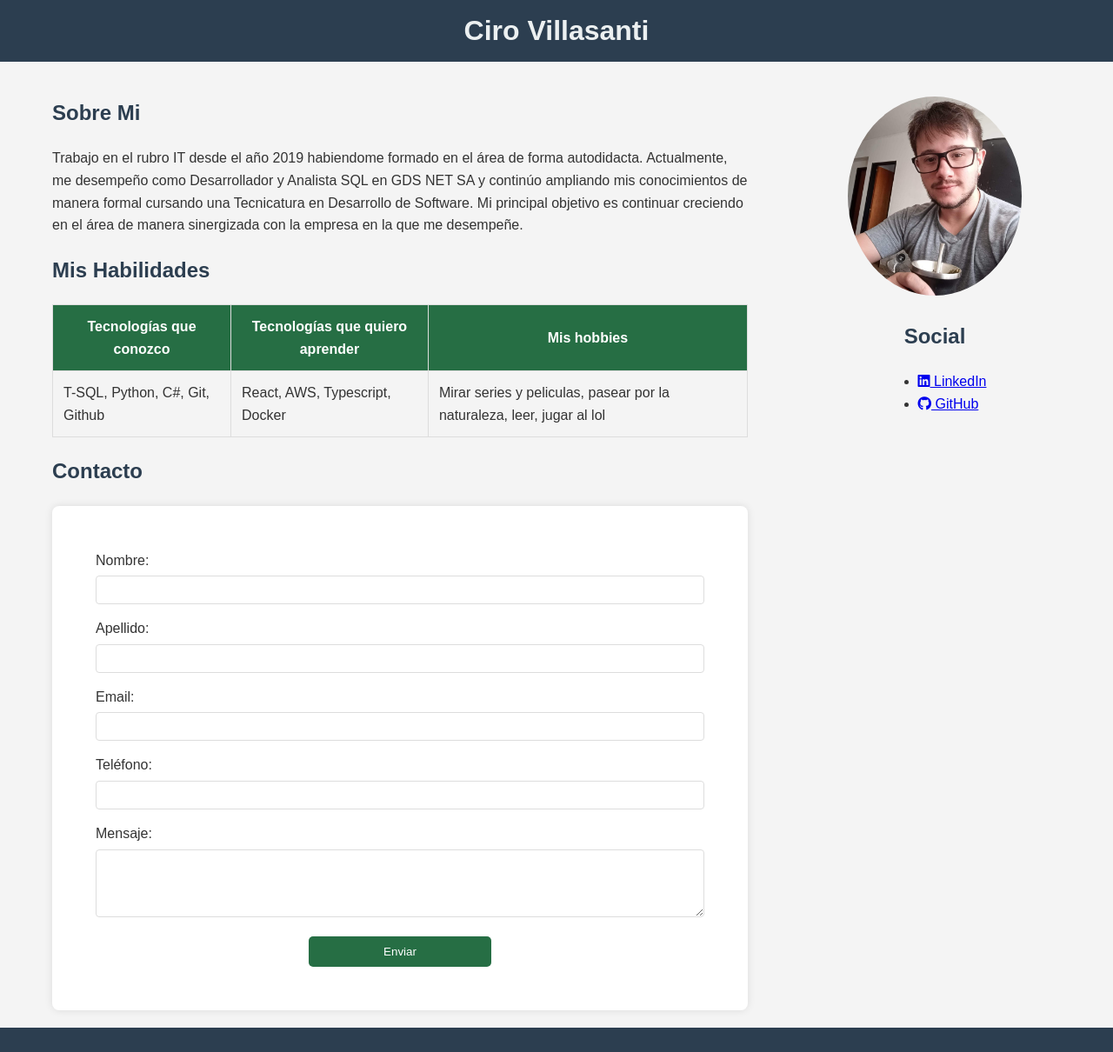
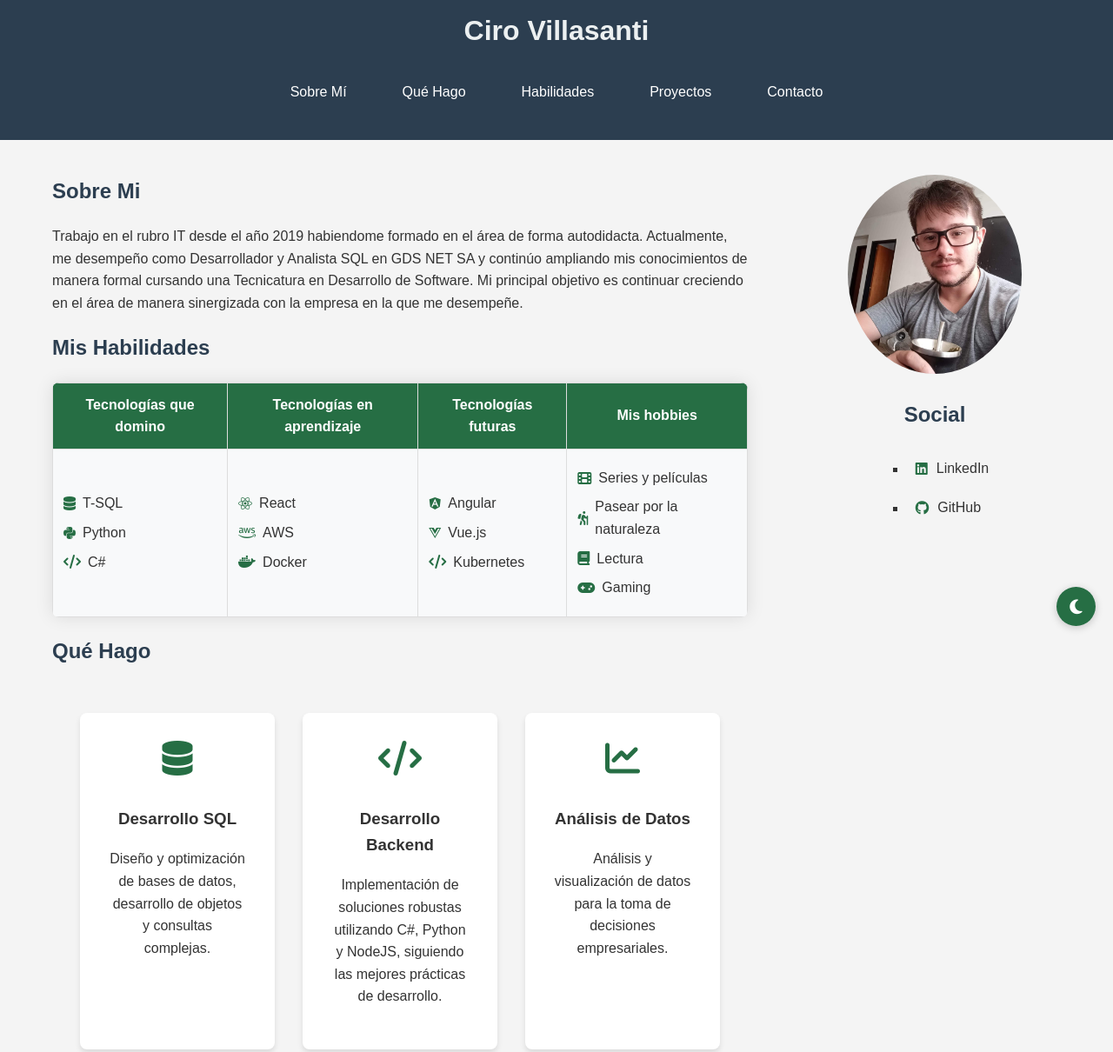
Before and after one commit to CiroIgnacio/PF1_DSWF, a plain HTML site: page index.html in a window 1280 px wide. Shown: the top 1210 px of the page at 87% size. Drawn offline with Linux system fonts and the light colour scheme.

Commit message:
Mejoras para segunda entrega

```diff
--- a/index.html
+++ b/index.html
@@ -4,19 +4,30 @@
     <meta charset="UTF-8" />
     <meta name="viewport" content="width=device-width, initial-scale=1.0" />
     <title>Mi Portafolio - Ciro Villasanti</title>
-    <!-- Enlace a CSS externo -->
+    <!-- Enlaces a CSS externo -->
     <link rel="stylesheet" href="styles/styles.css" />
-    <!-- Font Awesome para iconos de social -->
+    <link rel="stylesheet" href="styles/dark-mode.css" />
+    <!-- Font Awesome para iconos -->
     <link
       rel="stylesheet"
       href="https://cdnjs.cloudflare.com/ajax/libs/font-awesome/6.4.0/css/all.min.css"
     />
+    <script src="scripts/main.js" defer></script>
   </head>
   <body>
     <header>
       <h1>Ciro Villasanti</h1>
+      <nav>
+        <ul>
+          <li><a href="#sobre-mi">Sobre Mí</a></li>
+          <li><a href="#que-hago">Qué Hago</a></li>
+          <li><a href="#habilidades">Habilidades</a></li>
+          <li><a href="#proyectos">Proyectos</a></li>
+          <li><a href="#contacto">Contacto</a></li>
+        </ul>
+      </nav>
     </header>
-
+    <!-- Sobre mi -->
     <div class="content-wrapper">
       <main>
         <article id="sobre-mi">
@@ -31,39 +42,71 @@
             desempeñe.
           </p>
         </article>
-
+        <!-- Sección Habilidades -->
         <section id="habilidades">
           <h2>Mis Habilidades</h2>
           <table>
             <tr>
-              <th>Tecnologías que conozco</th>
-              <th>Tecnologías que quiero aprender</th>
+              <th>Tecnologías que domino</th>
+              <th>Tecnologías en aprendizaje</th>
+              <th>Tecnologías futuras</th>
               <th>Mis hobbies</th>
             </tr>
             <tr>
-              <td>T-SQL, Python, C#, Git, Github</td>
-              <td>React, AWS, Typescript, Docker</td>
               <td>
-                Mirar series y peliculas, pasear por la naturaleza, leer, jugar
-                al lol
+                <ul>
+                  <li><i class="fas fa-database"></i> T-SQL</li>
+                  <li><i class="fab fa-python"></i> Python</li>
+                  <li><i class="fas fa-code"></i> C#</li>
+                </ul>
+              </td>
+              <td>
+                <ul>
+                  <li><i class="fab fa-react"></i> React</li>
+                  <li><i class="fab fa-aws"></i> AWS</li>
+                  <li><i class="fab fa-docker"></i> Docker</li>
+                </ul>
+              </td>
+              <td>
+                <ul>
+                  <li><i class="fab fa-angular"></i> Angular</li>
+                  <li><i class="fab fa-vuejs"></i> Vue.js</li>
+                  <li><i class="fas fa-code"></i> Kubernetes</li>
+                </ul>
+              </td>
+              <td>
+                <ul>
+                  <li><i class="fas fa-film"></i> Series y películas</li>
+                  <li><i class="fas fa-hiking"></i> Pasear por la naturaleza</li>
+                  <li><i class="fas fa-book"></i> Lectura</li>
+                  <li><i class="fas fa-gamepad"></i> Gaming</li>
+                </ul>
               </td>
             </tr>
           </table>
         </section>
-        <!-- Proyectos. Sección comentada por ahora hasta tener proyectos publicados
-            <section id="proyectos">
-                <h2>Proyectos</h2>
-                <ul>
-                    <li>
-                        <h3>Proyecto 1</h3>
-                        <p>Descripción del proyecto 1.</p>
-                    </li>
-                    <li>
-                        <h3>Proyecto 2</h3>
-                        <p>Descripción del proyecto 2.</p>
-                    </li>
-                </ul>
-            </section> -->
+        <!-- Sección Qué Hago -->
+        <section id="que-hago">
+          <h2>Qué Hago</h2>
+          <div class="servicios-grid">
+            <div class="servicio">
+              <i class="fas fa-database"></i>
+              <h3>Desarrollo SQL</h3>
+              <p>Diseño y optimización de bases de datos, desarrollo de objetos y consultas complejas.</p>
+            </div>
+            <div class="servicio">
+              <i class="fas fa-code"></i>
+              <h3>Desarrollo Backend</h3>
+              <p>Implementación de soluciones robustas utilizando C#, Python y NodeJS, siguiendo las mejores prácticas de desarrollo.</p>
+            </div>
+            <div class="servicio">
+              <i class="fas fa-chart-line"></i>
+              <h3>Análisis de Datos</h3>
+              <p>Análisis y visualización de datos para la toma de decisiones empresariales.</p>
+            </div>
+          </div>
+        </section>
+        <!-- Sección Contacto -->
         <section id="contacto">
           <h2>Contacto</h2>
           <!-- Formulario sencillo HTML sin funcionalidad -->
@@ -99,7 +142,7 @@
       </main>
       <div class="aside-container">
         <aside id="imagen">
-          <img src="img/selfie-min.jpg" alt="Ciro Villasanti" />
+          <img src="assets/img/selfie-min.jpg" alt="Ciro Villasanti" />
         </aside>
         <aside id="social">
           <h2>Social</h2>
@@ -126,5 +169,11 @@
     <footer>
       <p>&copy; 2024 Ciro Villasanti</p>
     </footer>
+    <button id="darkModeToggle" class="theme-toggle">
+      <i class="fas fa-moon"></i>
+  </button>
+  <button id="scrollTop" class="scroll-top">
+      <i class="fas fa-arrow-up"></i>
+  </button>
   </body>
 </html>
--- /dev/null
+++ b/scripts/main.js
@@ -0,0 +1,36 @@
+// Inicializar tema según preferencia del usuario
+document.addEventListener('DOMContentLoaded', () => {
+    const savedTheme = localStorage.getItem('theme') || 'light';
+    document.documentElement.setAttribute('data-theme', savedTheme);
+    updateThemeIcon(savedTheme);
+});
+
+// Función para actualizar el icono del tema
+function updateThemeIcon(theme) {
+    const icon = document.querySelector('#darkModeToggle i');
+    icon.className = theme === 'dark' ? 'fas fa-sun' : 'fas fa-moon';
+}
+
+// Toggle del tema
+const darkModeToggle = document.getElementById('darkModeToggle');
+darkModeToggle.addEventListener('click', () => {
+    const currentTheme = document.documentElement.getAttribute('data-theme');
+    const newTheme = currentTheme === 'dark' ? 'light' : 'dark';
+
+    document.documentElement.setAttribute('data-theme', newTheme);
+    localStorage.setItem('theme', newTheme);
+    updateThemeIcon(newTheme);
+});
+
+// Botón de scroll
+const scrollTopBtn = document.getElementById('scrollTop');
+window.addEventListener('scroll', () => {
+    scrollTopBtn.style.display = window.scrollY > 300 ? 'flex' : 'none';
+});
+
+scrollTopBtn.addEventListener('click', () => {
+    window.scrollTo({
+        top: 0,
+        behavior: 'smooth'
+    });
+});
--- a/styles/styles.css
+++ b/styles/styles.css
@@ -1,30 +1,84 @@
+@import url("https://fonts.googleapis.com/css2?family=Poppins:wght@300;400;500;600&display=swap");
+
+:root {
+  --primary-color: #266e44;
+  --secondary-color: #2c3e50;
+  --text-color: #333;
+  --background-color: #f4f4f4;
+}
+
+/* Base  */
 body {
-    font-family: 'Arial', sans-serif;
+  font-family: "Arial", sans-serif;
   line-height: 1.6;
-    color: #333;
+  color: var(--text-color);
   margin: 0;
   padding: 0;
-    background-color: #f4f4f4;
+  background-color: var(--background-color);
   display: flex;
   flex-direction: column;
   min-height: 100vh;
 }
 
+/* Header  */
 header {
-    width: 100%;
-    background-color: #2c3e50;
+  background-color: var(--secondary-color);
   color: white;
   padding: 10px 0;
   text-align: center;
+  width: 100%;
+}
 
-
-
-}
 header h1 {
   margin: 0;
   color: #ecf0f1;
 }
 
+/* Navegación */
+nav {
+  background-color: var(--secondary-color);
+  padding: 1rem 0;
+  position: sticky;
+  top: 0;
+  z-index: 100;
+}
+
+nav ul {
+  display: flex;
+  justify-content: center;
+  list-style-type: none;
+  margin: 0;
+  padding: 0;
+}
+
+nav ul li {
+  margin: 0 1rem;
+  padding: 1rem;
+}
+
+nav a {
+  text-decoration: none;
+  color: white;
+  position: relative;
+  font-weight: 500;
+  transition: color 0.3s ease;
+}
+
+nav a:hover {
+  color: #d9d8d7;
+}
+
+nav a:hover::after {
+  content: "";
+  position: absolute;
+  width: 100%;
+  height: 2px;
+  background: var(--primary-color);
+  bottom: -5px;
+  left: 0;
+}
+
+/* Layout */
 .content-wrapper {
   display: flex;
   flex: 1;
@@ -42,16 +96,43 @@ main {
   margin-right: 20px;
 }
 
-
 h1, h2 {
-    color: #2c3e50;
+  color: var(--secondary-color);
 }
 
-
+/* Table  */
 table {
   width: 100%;
   border-collapse: collapse;
   margin-bottom: 20px;
+  border-radius: 8px;
+  overflow: hidden;
+  box-shadow: 0 0 20px rgba(0, 0, 0, 0.1);
+}
+
+table ul {
+  list-style: none;
+  padding: 0;
+  margin: 0;
+}
+
+table ul li {
+  margin: 0.5rem 0;
+  display: flex;
+  align-items: center;
+  gap: 0.5rem;
+}
+
+table i {
+  color: var(--primary-color);
+}
+
+tr:nth-child(even) {
+  background-color: #f8f9fa;
+}
+
+tr:nth-child(odd) {
+  background-color: white;
 }
 
 th, td {
@@ -61,16 +142,17 @@ th, td {
 }
 
 th {
-    background-color: #266e44;
+  background-color: var(--primary-color);
   color: white;
   text-align: center;
 }
 
+/* Form  */
 form {
   background-color: white;
   padding: 50px;
   border-radius: 8px;
-    box-shadow: 0 0 10px rgba(0,0,0,0.1);
+  box-shadow: 0 0 10px rgba(0, 0, 0, 0.1);
   text-align: center;
 }
 
@@ -94,20 +176,69 @@ input, textarea {
   box-sizing: border-box;
 }
 
+input:focus, textarea:focus {
+  outline: none;
+  border-color: var(--primary-color);
+  box-shadow: 0 0 5px rgba(38, 110, 68, 0.3);
+}
+
 button {
-    background-color:  #266e44;
+  background-color: var(--primary-color);
   color: white;
   padding: 10px 15px;
   border: none;
   border-radius: 5px;
   cursor: pointer;
   width: 30%;
+  transition: background-color 0.3s ease, transform 0.2s ease;
 }
 
 button:hover {
   background-color: #27ae60;
+  transform: scale(1.05);
 }
 
+/* Botones flotantes */
+.theme-toggle,
+.scroll-top {
+    position: fixed;
+    right: 20px;
+    width: 45px;
+    height: 45px;
+    border-radius: 50%;
+    background: var(--surface-color, var(--primary-color));
+    color: white;
+    border: none;
+    cursor: pointer;
+    box-shadow: 0 2px 10px rgba(0,0,0,0.2);
+    transition: all 0.3s ease;
+    z-index: 1000;
+    display: flex;
+    align-items: center;
+    justify-content: center;
+}
+
+.theme-toggle i,
+.scroll-top i {
+    font-size: 1.2rem;
+    color: white;
+}
+
+.theme-toggle {
+    bottom: 80px;
+}
+
+.scroll-top {
+    bottom: 20px;
+    display: none;
+}
+
+.theme-toggle:hover,
+.scroll-top:hover {
+    transform: scale(1.1);
+}
+
+/* Aside  */
 .aside-container {
   width: 25%;
   display: flex;
@@ -116,22 +247,43 @@ button:hover {
 }
 
 .aside-container > aside {
-    background-color: #f4f4f4;
-
+  background-color: var(--background-color);
 }
 
 #social {
   margin-bottom: 20px;
+  padding: 0;
 }
-#social h2{
+#social ul {
+    list-style-type: square;
+}
+
+#social h2 {
   text-align: center;
 }
 
+#social a {
+    display: flex;
+    align-items: center;
+    gap: 10px;
+    padding: 10px;
+    color: var(--text-color);
+    text-decoration: none;
+    transition: transform 0.3s ease;
+}
+#social a:hover {
+    transform: translateX(10px);
+}
+i {
+
+    color:var(--primary-color);
+}
 #imagen {
   text-align: center;
   margin-top: 20px;
 
 }
+
 #imagen img {
   width: 200px;
   height: auto;
@@ -139,12 +291,101 @@ button:hover {
   max-width: 100%;
 }
 
+/* Grid Servicios  */
+.servicios-grid {
+  display: flex;
+  gap: 2rem;
+  padding: 2rem;
+}
 
+.servicio {
+  flex: 1;
+  text-align: center;
+  padding: 2rem;
+  background: white;
+  border-radius: 8px;
+  box-shadow: 0 4px 6px rgba(0, 0, 0, 0.1);
+  transition: transform 0.3s ease;
+}
+
+.servicio:hover {
+  transform: translateY(-5px);
+}
+
+.servicio i {
+  font-size: 2.5rem;
+  color: var(--primary-color);
+  margin-bottom: 1rem;
+}
+
+/* Footer */
 footer {
   width: 100%;
   text-align: center;
   padding: 10px 0;
-    background-color: #2c3e50;
+  background-color: var(--secondary-color);
   color: white;
   margin-top: auto;
 }
+
+@keyframes fadeIn {
+    from { opacity: 0; transform: translateY(20px); }
+    to { opacity: 1; transform: translateY(0); }
+}
+
+/* Responsive  */
+@media (max-width: 1080px) {
+  .servicios-grid,
+  .content-wrapper {
+    padding: 10px;
+  }
+}
+
+@media (max-width: 768px) {
+  .servicios-grid {
+    flex-direction: column;
+  }
+
+  .content-wrapper {
+    flex-direction: column;
+  }
+
+  main {
+    max-width: 100%;
+    margin-right: 0;
+  }
+
+  .aside-container {
+    width: 100%;
+    margin-top: 2rem;
+  }
+
+  nav ul {
+    flex-wrap: wrap;
+  }
+}
+
+@media (max-width: 480px) {
+  nav ul {
+    flex-direction: column;
+    text-align: center;
+  }
+
+  nav ul li {
+    margin: 0.5rem 0;
+  }
+
+  table {
+    font-size: 14px;
+  }
+
+  form {
+    padding: 1rem;
+  }
+}
+
+@media (max-width: 375px) {
+  .servicio {
+    padding: 1rem;
+  }
+}
```
Also changed, not shown: styles/dark-mode.css (added, +57 -0 lines), assets/img/selfie-min.jpg (renamed from img/selfie-min.jpg), 1 other file. Lines whose indentation alone changed are shown as unchanged.
